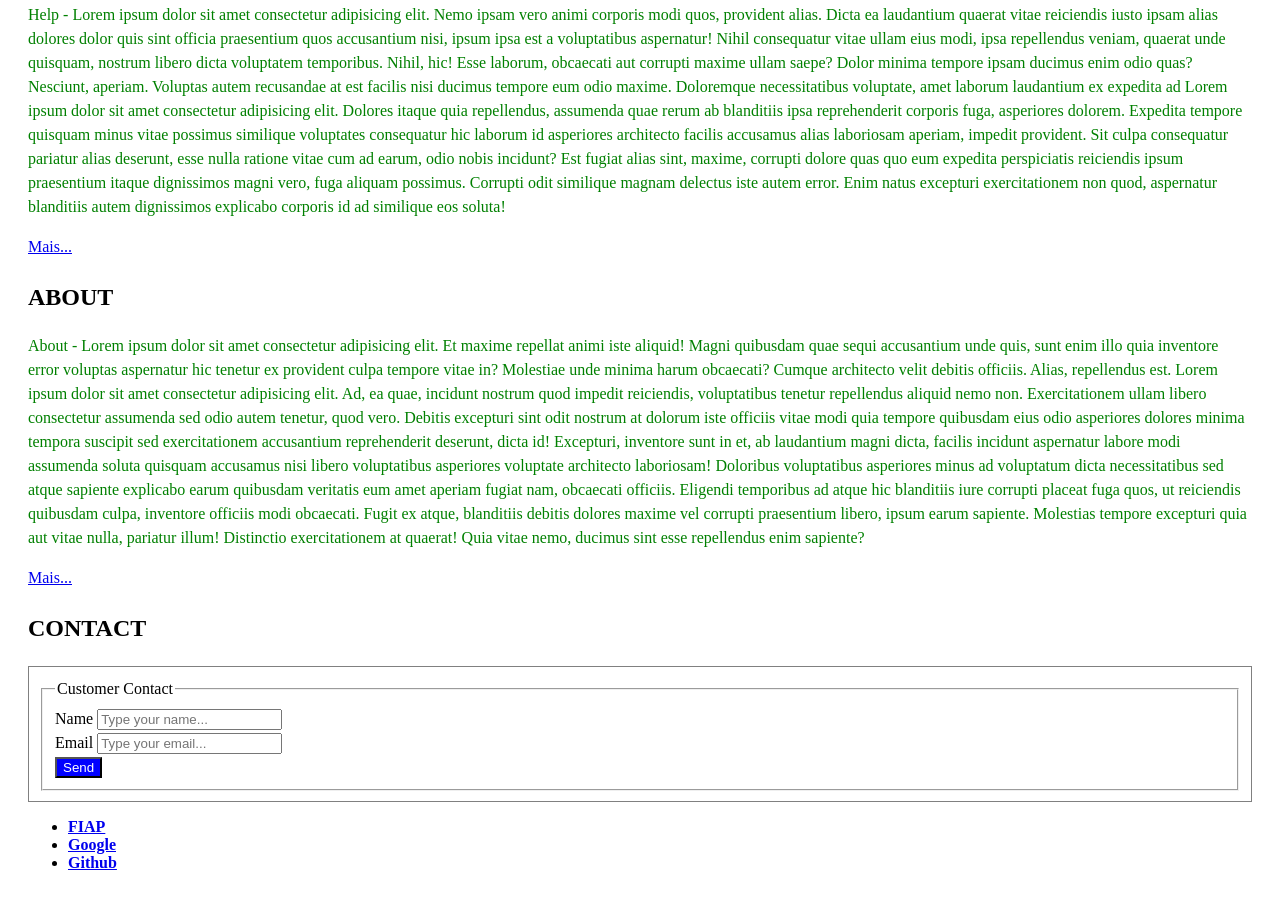
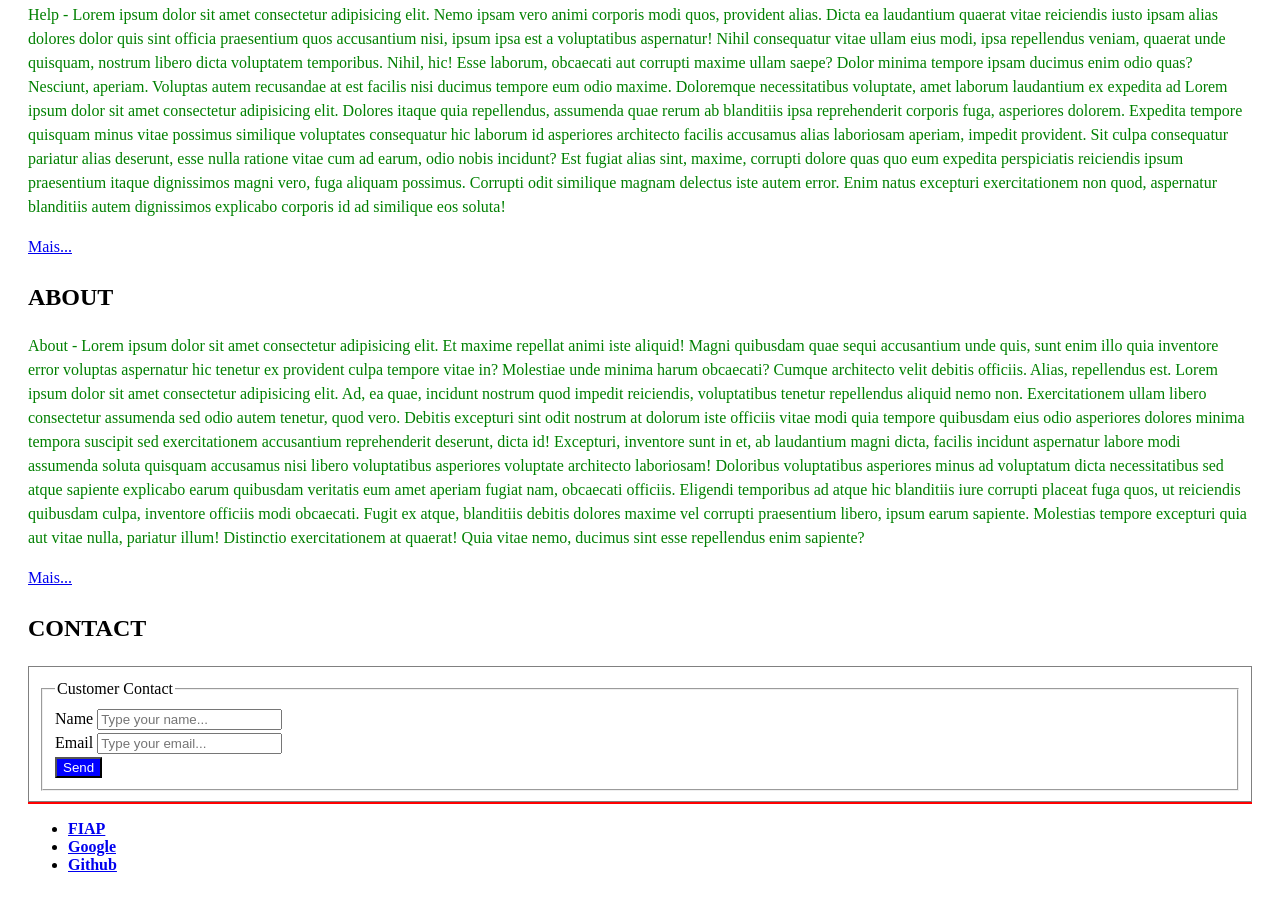
Before and after one commit to fmelods/meu-projeto, a plain HTML site: page index.html in a window 1280 px wide. Shown: the part 320-1228 px from the top of the page. Drawn offline with Linux system fonts and the light colour scheme.

Commit message:
Borda vermelha no rodapé.

```diff
--- a/css/estilo.css
+++ b/css/estilo.css
@@ -56,6 +56,10 @@ p {
   color: white;
 }
 
+.rodape {
+  border-top: solid 2px red;
+}
+
 /*Seletores de classe*/
 .link {
   display: inline-block;
```
